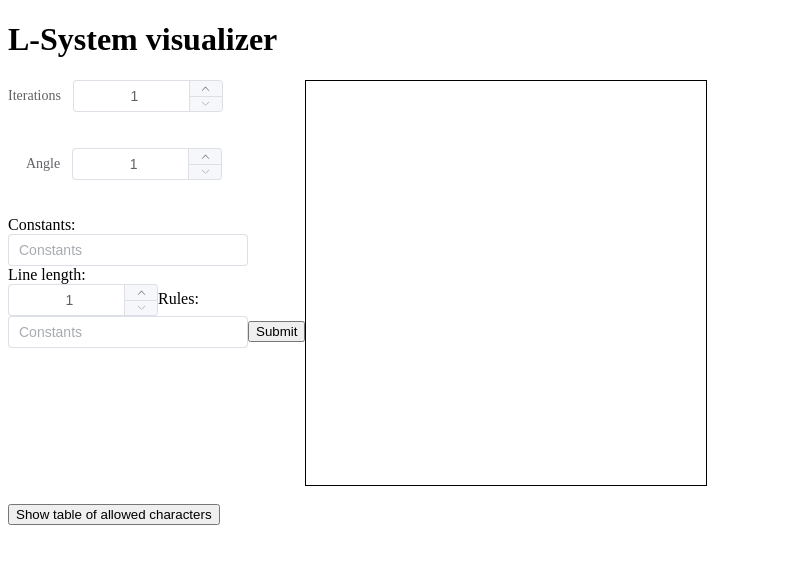
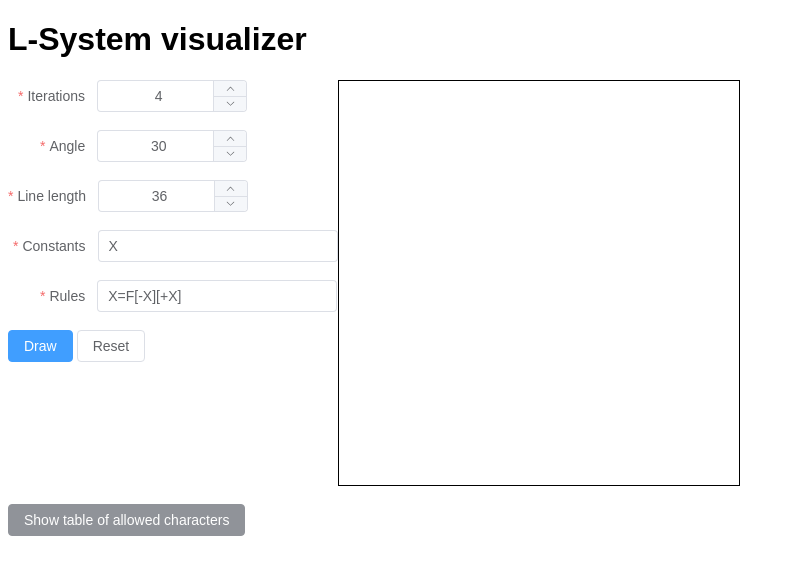
Before and after one commit to mirstigais/lsystem, a Vue app: page / in a window 1280 px wide. Shown: the top 574 px of the page, without its empty margins (0-795 px from the left). Built offline with nearby package versions, Linux system fonts and the light colour scheme.

Commit message:
Wip element+ FE rework

```diff
--- a/src/components/InputForm.vue
+++ b/src/components/InputForm.vue
@@ -1,112 +1,193 @@
 <template>
-        <!-- <form id="inputForm" @submit.prevent="handleSubmit"> -->
-    <el-form :model="form" label-width="auto" style="max-width: 600px">
-        <el-form-item label="Iterations">
-            <el-input-number v-model="iternations" id="iternationsInput" :min="1" :max="10" controls-position="right" @change="handleChange" />
+    <el-form
+        ref="inputFormRef"
+        :model="form"
+        label-width="auto"
+        style="max-width: 600px"
+        :rules="formRules"
+        status-icon
+    >
+        <el-form-item label="Iterations" required>
+            <el-input-number v-model="form.iterations" id="iternationsInput" :min="1" :max="10" controls-position="right" @change="handleChange" />
         </el-form-item>
-        <!-- <input type="number" id="iternationsInput" name="iternationsInput" v-model="formData.iterations" @input="validateIterations"><br> -->
-        <span v-if="formErrors.iterationsError" class="error">{{ formErrors.iterationsError }}</span><br>
-        <el-form-item label="Angle">
-            <el-input-number v-model="angle" id="angleInput" :min="1" :max="10" controls-position="right" @change="handleChange" />
+        <el-form-item label="Angle" required>
+            <el-input-number v-model="form.angle" id="angleInput" :min="0" controls-position="right" @change="handleChange" />
         </el-form-item>
-
-        <!-- <input type="number" id="angleInput" name="angleInput" v-model="formData.angle" @input="validateAngle"><br> -->
-        <span v-if="formErrors.angleError" class="error">{{ formErrors.angleError }}</span><br>
-        <label for="constantsInput">Constants:</label><br>
-        <el-input v-model="constants" id="constantsInput" style="width: 240px" placeholder="Constants" @input="validateConstants" />
-        <!-- <input type="text" id="constantsInput" name="constantsInput" v-model="formData.constants" @input="validateConstants"><br> -->
-        <span v-if="formErrors.constantsError" class="error">{{ formErrors.constantsError }}</span><br>
-        <label for="lengthInput">Line length:</label><br>
-        <el-input-number v-model="length" id="lengthInput" :min="1" :max="10" controls-position="right" @change="handleChange" />
-        <!-- <input type="number" id="lengthInput" name="lengthInput" v-model="formData.length"><br> -->
-        <label for="rulesInput">Rules:</label><br>
-        <el-input v-model="rules" id="rulesInput" style="width: 240px" placeholder="Constants" @input="validateConstants" />
-        <!-- <input type="text" id="rulesInput" name="rulesInput" v-model="formData.rules"><br> -->
-        <button type="submit" :disabled="isDisabled">Submit</button>
-        <!-- </form> -->
+        <el-form-item label="Line length" required>
+            <el-input-number v-model="form.length" id="lengthInput" :min="1" controls-position="right" @change="handleChange" />
+        </el-form-item>
+        <el-form-item label="Constants" required>
+            <el-input v-model="form.constants" id="constantsInput" style="width: 240px" placeholder="Constants" />
+        </el-form-item>
+        <el-form-item label="Rules" required>
+            <el-input v-model="form.drawRules" id="rulesInput" style="width: 240px" placeholder="Rules" />
+        </el-form-item>
+        <el-form-item>
+            <el-col :span="5">
+                <el-form-item>
+                    <el-button type="primary" @click="submitForm(inputFormRef)">Draw</el-button>
+                </el-form-item>
+            </el-col>
+            <el-col :span="5">
+                <el-form-item>
+                    <el-button @click="resetForm(inputFormRef)">Reset</el-button>
+                </el-form-item>
+            </el-col>
+        </el-form-item>
     </el-form>
 </template>
 
 <script setup lang="ts">
-    import { computed, defineComponent, ref, reactive } from 'vue';
-    import FormValidationService from '@services/FormValidationService';
+    import { defineComponent, ref, reactive, onMounted } from 'vue';
+    // import FormValidationService from '@services/FormValidationService';
     import { useCanvasStore } from '@stores/canvas';
     import { DrawInput } from '@services/DrawingService';
     import DrawingServiceUtils from '@utils/DrawingServiceUtils';
+    import type { FormInstance, FormRules } from 'element-plus'
 
-    const form = reactive({
-        iterations: 4,
-        angle: 30,
-        constants: 'X',
-        length: 36,
-        rules: 'X=F[-X][+X]'
+    interface InputForm {
+        iterations: number
+        angle: number
+        constants: string
+        length: number
+        drawRules: string
+    }
+
+    const inputFormRef = ref<FormInstance>()
+
+    const form = reactive<InputForm>({
+        iterations: 1,
+        angle: 1,
+        constants: '',
+        length: 1,
+        drawRules: '',
+    });
+
+    const formRules = reactive<FormRules<InputForm>>({
+        iterations: [
+            {
+            required: true,
+            message: 'Please enter iteration count',
+            trigger: 'change',
+            },
+        ],
+        angle: [
+            {
+                required: true,
+                message: 'Please enter angle',
+                trigger: 'change'
+            },
+            {
+                min: 0,
+                message: 'Angle cannot be less than 0',
+                trigger: 'blur'
+            },
+        ],
+        constants: [
+            {
+                required: true,
+                message: 'Please enter constants',
+                trigger: 'blur'
+            },
+        ],
+        length: [
+            {
+                required: true,
+                message: 'Please enter length',
+                trigger: 'change'
+            },
+            {
+                min: 0,
+                message: 'Length cannot be less than 0',
+                trigger: 'blur'
+            },
+        ],
+        drawRules: [
+            {
+                required: true,
+                message: 'Please enter rules',
+                trigger: 'blur'
+            },
+        ],
+    });
+
+    onMounted(() => {
+        form.iterations = 4;
+        form.angle = 30;
+        form.constants = 'X';
+        form.length = 36;
+        form.drawRules = 'X=F[-X][+X]';
     });
 
     const canvasStore = useCanvasStore();
-    const iternations = ref(1);
-    const angle = ref(1);
-    const constants = ref();
-    const length = ref(1);
-    const rules = ref();
-
-    const formData = {
-        iterations: 4,
-        angle: 30,
-        constants: 'X',
-        length: 36,
-        rules: 'X=F[-X][+X]'
-    };
 
     const handleChange = (value: number) => {
         console.log(value)
+    };
+
+    const submitForm = async (formEl: FormInstance | undefined) => {
+        if (!formEl) return
+        await formEl.validate((valid, fields) => {
+            if (valid) {
+                handleSubmit();
+            } else {
+            console.log('error submit!', fields)
+            }
+        })
+    };
+
+    const resetForm = (formEl: FormInstance | undefined) => {
+        if (!formEl) return
+        console.log('here');
+        formEl.resetFields()
     }
 
-    const formErrors = {
-        iterationsError: '',
-        angleError: '',
-        constantsError: ''
-    };
+    // const formErrors = {
+    //     iterationsError: '',
+    //     angleError: '',
+    //     constantsError: ''
+    // };
 
-    const isDisabled = computed(() => {
-        return formErrors.iterationsError !== "" || formErrors.constantsError !== "";
-    });
+    // const isDisabled = computed(() => {
+    //     return formErrors.iterationsError !== "" || formErrors.constantsError !== "";
+    // });
 
-    const validateConstants = () => {
-        formErrors.constantsError = FormValidationService.validateConstants(formData.constants);
-    };
+    // const validateConstants = () => {
+    //     formErrors.constantsError = FormValidationService.validateConstants(formData.constants);
+    // };
 
-    const validateIterations = () => {
-        formErrors.iterationsError = FormValidationService.validateIterations(formData.iterations);
-    };
+    // const validateIterations = () => {
+    //     formErrors.iterationsError = FormValidationService.validateIterations(formData.iterations);
+    // };
 
-    const validateAngle = () => {
-        formErrors.angleError = FormValidationService.validateAngle(formData.angle);
-    };
+    // const validateAngle = () => {
+    //     formErrors.angleError = FormValidationService.validateAngle(formData.angle);
+    // };
 
     const handleSubmit = () => {
         //this should be elsewhere
-        let constants = formData.constants.split(',');
-        let rulesObj = DrawingServiceUtils.convertRulesToAssociativeArr(formData.rules);
+        let constants = form.constants.split(',');
+        let rulesObj = DrawingServiceUtils.convertRulesToAssociativeArr(form.drawRules);
 
         const submitData = new DrawInput(
-            formData.iterations,
-            formData.angle,
+            form.iterations,
+            form.angle,
             constants,
             rulesObj,
-            formData.length
+            form.length
         )
 
         canvasStore.setInputData(submitData);
     };
 
     defineComponent({
-        formData,
-        formErrors,
-        isDisabled,
-        validateConstants,
-        validateIterations,
-        validateAngle,
-        handleSubmit
+        // formData,
+        // formErrors,
+        // isDisabled,
+        // validateConstants,
+        // validateIterations,
+        // validateAngle,
+        // handleSubmit
     });
 
     // export default defineComponent ({
--- a/src/components/TableOfCharacters.vue
+++ b/src/components/TableOfCharacters.vue
@@ -1,17 +1,16 @@
-<script setup>
-import { ref } from 'vue'
-
-const isHidden = ref(0)
-</script>
-
 <template>
     <div id="content">
-        <button @click='isHidden = !isHidden'>Show table of allowed characters</button>
+        <el-button type="info" @click='isHidden = !isHidden'>Show table of allowed characters</el-button>
         <div v-show='isHidden'>
             <p>The following characters have a geometric interpretation.</p>
             <a href="https://paulbourke.net/fractals/lsys/">Information Source</a>
-            <table>
-                <tr>
+            <el-table
+                :data="tableData"
+                style="width: 100%"
+            >
+            <el-table-column prop="character" label="Character" width="180" />
+            <el-table-column prop="meaning" label="Meaning" width="180" />
+                <!-- <tr>
                     <th>Character</th>
                     <th>Meaning</th>
                 </tr>
@@ -82,17 +81,46 @@ const isHidden = ref(0)
                 <tr>
                     <td>)</td>
                     <td>Increment turning angle by turning angle increment</td>
-                </tr>
-            </table>
+                </tr> -->
+            </el-table>
         </div>
     </div>
 </template>
 
-<style scoped>
-/* #content {
-    float: left;
-    background-color: red;
-    display: block;
-} */
+<script setup lang="ts">
+import { ref } from 'vue'
 
-</style>
+const isHidden = ref(0)
+
+interface Record {
+  character: string
+  description: string
+}
+
+const tableData: Record[] = [
+  {
+    character: 'F',
+    description: 'Move forward by line length drawing a line',
+  },
+  {
+    character: '+',
+    description: 'Turn left by turning angle',
+  },
+  {
+    character: '-',
+    description: 'Turn right by turning angle',
+  },
+  {
+    character: '|',
+    description: 'Reverse direction (ie: turn by 180 degrees)',
+  },
+  {
+    character: '[',
+    description: 'Push current drawing state onto stack',
+  },
+  {
+    character: ']',
+    description: 'Pop current drawing state from the stack',
+  },
+]
+</script>
--- a/src/style.css
+++ b/src/style.css
@@ -0,0 +1,3 @@
+body {
+    font-family: Arial;
+}
```
Also changed, not shown: src/models/FormModel.ts (added).
